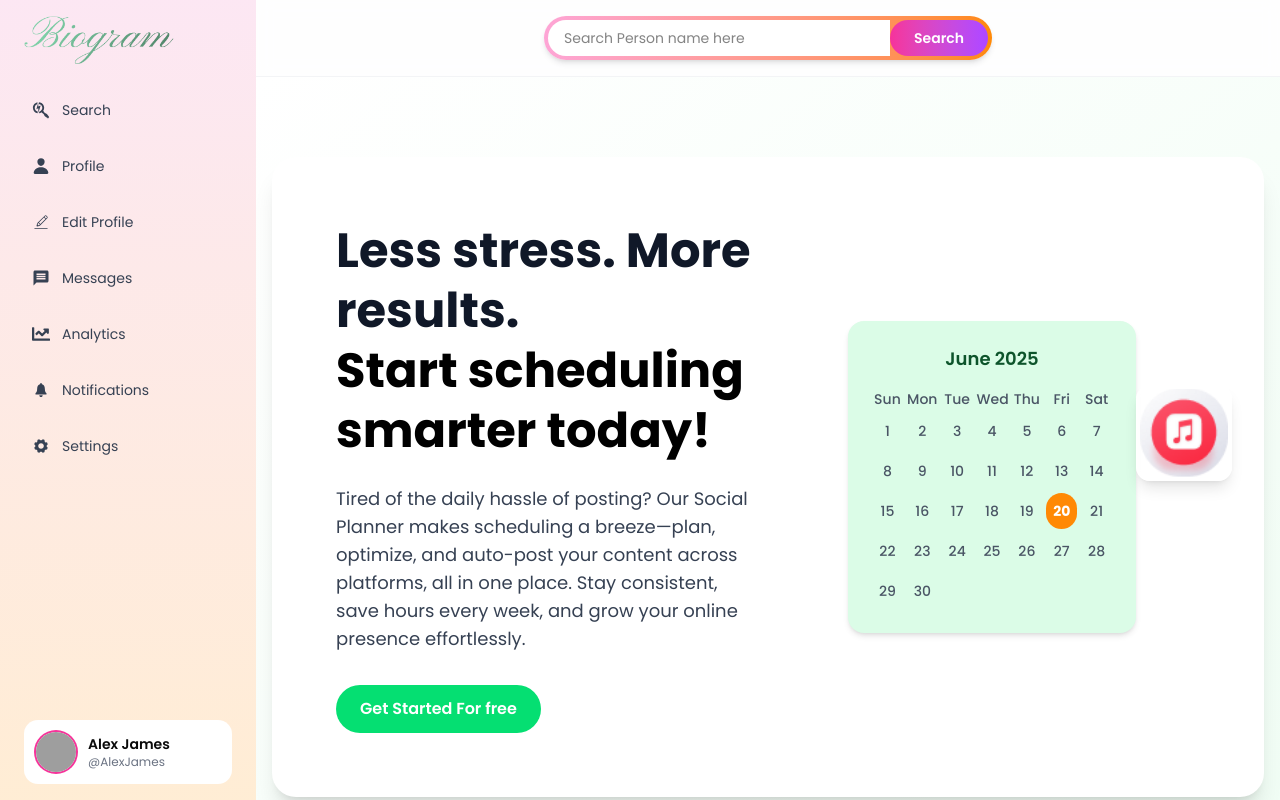
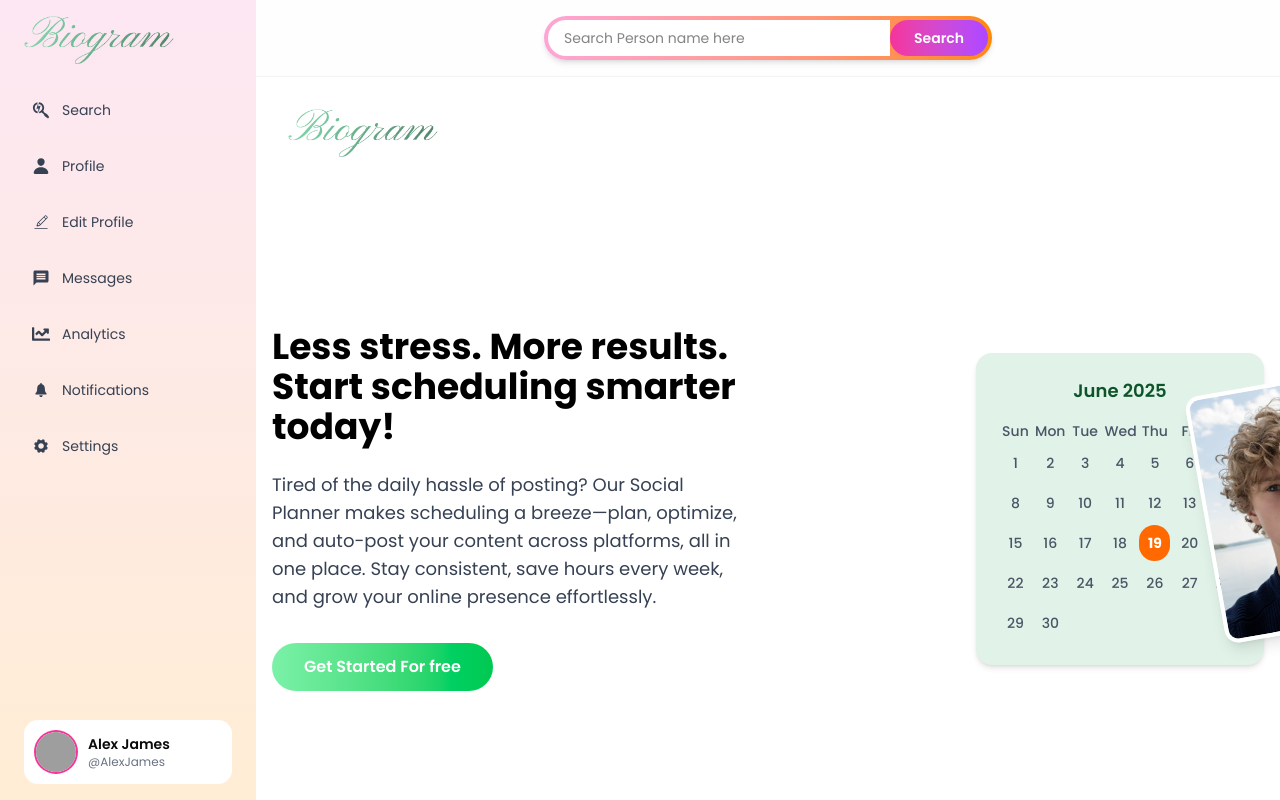
Before and after one commit to FMunir321/biogram, a React (Vite) app: page /biogram-shout in a window 1280 px wide. Built offline with nearby package versions, Linux system fonts and the light colour scheme; grey boxes are pictures that could not be loaded; a web font is replaced by a local one.

Commit message:
rafay code push and fix footer and calender section

```diff
--- a/src/components/footer/Footer.tsx
+++ b/src/components/footer/Footer.tsx
@@ -3,7 +3,10 @@ import logo from "../../assets/Biogramlogo2.png";
 
 const Footer: React.FC = () => {
   return (
-    <footer className="bg-gradient-to-br from-orange-400 via-pink-500 to-pink-600 text-white py-12 px-6 overflow-x-hidden">
+    <footer
+  className="text-white py-12 px-6 overflow-x-hidden"
+  style={{ background: "linear-gradient(to right, #7ECFA7, #53886C)" }}
+>
       {/* Logo Section */}
       <div className="max-w-7xl mx-auto mb-10 text-center md:text-left">
         <a href="/" className="flex items-center ">
@@ -14,7 +17,7 @@ const Footer: React.FC = () => {
       {/* Links Grid */}
       <div className="max-w-7xl mx-auto grid grid-cols-1 sm:grid-cols-2 md:grid-cols-4 gap-10 text-center md:text-left">
         {/* Products */}
-        <div className="bg-white/20 rounded-2xl p-4 space-y-4">
+        <div className="bg-white/20 rounded-2xl p-4 space-y-4 w-[315px] h-[444px]">
           <h2 className="text-lg font-bold ml-2">Products</h2>
 
           <ul className="space-y-2 mt-24">
--- a/src/pages/BiogramPrincing.tsx
+++ b/src/pages/BiogramPrincing.tsx
@@ -7,9 +7,10 @@ import {
   CardHeader,
   CardTitle,
 } from "../components/ui/card";
-// Ensure the correct path to the Badge component
 import Badge from "../components/ui/Badge";
 import logo from "../assets/Biogramlogo.png";
+import mybackground from "../assets/lightbg.png";
+
 type PlanFeature = {
   name: string;
   description?: string;
@@ -34,21 +35,20 @@ interface PricingCardProps {
 const PricingCard: React.FC<PricingCardProps> = ({ plan }) => {
   return (
     <Card
-      className={`border border-gray-300 rounded-[46px] h-full w-[433px] bg-white shadow-lg ${plan.bgColor || "bg-orange-50/50"}`}
+      className={`border border-gray-300 rounded-[46px] h-full w-[433px] bg-white shadow-lg`}
       style={{
-        height: "883px", // Fixed height
-        width: "433px", // Fixed width
-        borderWidth: "1px", // Border width
-        borderRadius: "46px", // Border radius
+        height: "600px",
+        width: "433px",
+        borderWidth: "1px",
+        borderRadius: "46px",
+        backgroundColor: "transparent",
       }}
     >
       <CardHeader className="pb-2">
         <CardTitle className="text-xl font-bold text-center">{plan.title}</CardTitle>
         <div className="flex justify-center items-center mt-2">
-          <span className={`text-5xl font-bold ${plan.priceColor || "text-orange-500"}`}>
-            {plan.price}
-          </span>
-          <span className="text-lg font-medium">$/mo</span>
+          <span className="text-5xl font-bold text-[#7ECFA7]">{plan.price}</span>
+          <span className="text-lg font-medium text-black">$/mo</span>
         </div>
         <CardDescription className="text-center text-sm mt-2">
           {plan.description}
@@ -58,7 +58,12 @@ const PricingCard: React.FC<PricingCardProps> = ({ plan }) => {
         <ul className="space-y-3">
           {plan.features.map((feature, index) => (
             <li key={index} className="flex items-start">
-              {feature.link ? (
+              {feature.name === "Up to" ? (
+
+                <div className="bg-[#7ECFA7] text-white px-3 py-1 rounded-md text-sm font-medium">
+                 25 Links
+                </div>
+              ) : feature.link ? (
                 <div className="w-full">
                   <div className="flex justify-between items-center">
                     <span className="text-sm">{feature.name}</span>
@@ -93,6 +98,12 @@ interface PricingTableProps {
 
 const PricingTable: React.FC<PricingTableProps> = ({ plans }) => {
   return (
+    <div
+      className="w-full bg-cover bg-center py-12"
+      style={{
+        backgroundImage: `url(${mybackground})`,
+      }}
+    >
       <div className="w-full max-w-6xl mx-auto px-4">
         <div className="mb-8">
           <img src={logo} alt="Biogram Logo" className="h-10 sm:h-12" />
@@ -105,10 +116,10 @@ const PricingTable: React.FC<PricingTableProps> = ({ plans }) => {
           ))}
         </div>
       </div>
+    </div>
   );
 };
 
-// Example usage
 const BiogramPricing = () => {
   const pricingPlans: PricingPlan[] = [
     {
@@ -122,8 +133,6 @@ const BiogramPricing = () => {
         { name: "Unlimited Content" },
         { name: "Beautiful Designs" },
       ],
-      bgColor: "bg-orange-50",
-      priceColor: "text-orange-500",
     },
     {
       title: "Creator",
@@ -133,14 +142,12 @@ const BiogramPricing = () => {
       features: [
         { name: "Everything in Starter" },
         { name: "Direct Link" },
-        { name: "Shield Protection", description: "Learn more", link: true },
-        { name: "Geo Filter", description: "Learn more", link: true },
+        { name: "Shield Protection", description: "Learn more",},
+        { name: "Geo Filter", description: "Learn more",},
         { name: "Link Analytics" },
         { name: "Clicks Tracking" },
         { name: "Engagement Boost" },
       ],
-      bgColor: "bg-rose-50",
-      priceColor: "text-rose-500",
     },
     {
       title: "Agency",
@@ -149,16 +156,13 @@ const BiogramPricing = () => {
         "Manage all your creators from in one place & maximize your traffic and content",
       features: [
         { name: "Everything in Creator" },
-        { name: "Up to 25 Links" },
-        { name: "Shields for 5 Links", description: "Learn more", link: true },
+        { name: "Up to" }, // Ye feature ab "Up to 25 Links" styled div ban gaya hai
+        { name: "Shields for 5 Links", description: "Learn more" },
         { name: "All-in-One Dashboard" },
         { name: "Custom Tracking" },
         { name: "White-Label Experience" },
         { name: "VIP Telegram Support" },
       ],
-      bgColor: "bg-orange-50",
-      priceColor: "text-orange-500",
-      linkText: "up to 25 Links",
     },
   ];
 
--- a/src/pages/BiogramShoutPage.tsx
+++ b/src/pages/BiogramShoutPage.tsx
@@ -1,43 +1,57 @@
 import React from 'react';
-import imagww from '../assets/AppleMusic.png';
+import profileImage from '../assets/Proof.png';
+import logo from '../assets/Biogramlogo.png'
 
 const BiogramShoutPage: React.FC = () => {
   return (
-    <div className="min-h-screen bg-gradient-to-br from-white to-green-50 flex items-center justify-center px-4 relative overflow-hidden">
-      <div className="max-w-6xl w-full bg-white rounded-3xl shadow-xl p-8 md:p-16 grid grid-cols-1 md:grid-cols-2 gap-8 items-center z-10">
-        {/* Left Content */}
+    <div className="min-h-screen bg-white flex items-center justify-center px-4 relative overflow-hidden">
+      {/* Biogram Text */}
+        <div className="absolute top-6 left-6 sm:top-8 sm:left-8">
+        <img
+          src={logo}
+          alt="Biogram Logo"
+          className="h-8 sm:h-10 md:h-12 w-auto"
+        />
+      </div>
+
+
+      <div className="max-w-6xl w-full grid grid-cols-1 md:grid-cols-2 gap-10 items-center z-10 mt-16">
+        {/* Left Content - No changes as requested */}
         <div>
-          <h1 className="text-4xl md:text-5xl font-bold text-gray-900 leading-tight">
-            Less stress. More results. <br />
-            <span className="text-black">Start scheduling smarter today!</span>
+          <h1 className="text-3xl md:text-4xl font-bold text-black">
+            Less stress. <span className="text-3xl md:text-4xl font-bold text-black">More results.</span>
           </h1>
-          <p className="mt-6 text-gray-700 text-lg">
+          <h1 className="text-3xl md:text-4xl font-bold text-black">
+            Start scheduling smarter today!
+          </h1>
+
+          <p className="mt-6 text-gray-700 text-base sm:text-lg">
             Tired of the daily hassle of posting? Our Social Planner makes scheduling a breeze—plan, optimize, and auto-post your content across platforms, all in one place. Stay consistent, save hours every week, and grow your online presence effortlessly.
           </p>
           <div className="mt-8">
-            <button className="bg-green-400 hover:bg-green-500 text-white font-semibold py-3 px-6 rounded-full transition-all">
+            <button className="bg-gradient-to-r from-green-300 to-green-500 hover:from-green-400 hover:to-green-600 text-white font-semibold py-3 px-8 rounded-full transition-all">
               Get Started For free
             </button>
           </div>
         </div>
 
-        {/* Right Content - Calendar and Image */}
-        <div className="relative flex justify-center">
-          <div className="bg-green-100 p-6 rounded-2xl shadow-md w-72">
-            <div className="text-center text-lg font-semibold mb-4 text-green-900">
+        {/* Right Content - Adjusted profile image positioning */}
+        <div className="relative w-full flex justify-center md:justify-end">
+          <div className="bg-[#e1f2e8] p-4 sm:p-6 rounded-2xl shadow-md w-72">
+            <div className="text-center text-base sm:text-lg font-semibold mb-4 text-green-900">
               June 2025
             </div>
             <div className="grid grid-cols-7 gap-1 text-center text-sm font-medium text-gray-600">
-              {['Sun', 'Mon', 'Tue', 'Wed', 'Thu', 'Fri', 'Sat'].map((day) => (
+              {["Sun", "Mon", "Tue", "Wed", "Thu", "Fri", "Sat"].map((day) => (
                 <div key={day}>{day}</div>
               ))}
               {Array.from({ length: 30 }, (_, i) => i + 1).map((date) => (
                 <div
                   key={date}
-                  className={`py-2 rounded-full ${
-                    date === 20
-                      ? 'bg-orange-400 text-white font-bold cursor-pointer'
-                      : 'hover:bg-green-200 cursor-pointer'
+                  className={`py-2 rounded-full text-sm transition-all ${
+                    date === 19
+                      ? "bg-orange-500 text-white font-bold cursor-pointer"
+                      : "hover:bg-green-200 cursor-pointer"
                   }`}
                 >
                   {date}
@@ -45,11 +59,18 @@ const BiogramShoutPage: React.FC = () => {
               ))}
             </div>
           </div>
-          {/* Overlay Image */}
+
+          {/* Adjusted Profile Image */}
           <img
-            src={imagww}
+            src={profileImage}
             alt="profile"
-            className="absolute -right-8 top-16 w-24 h-24 rounded-xl shadow-lg border-4 border-white object-cover"
+            className="absolute w-[180px] h-[250px] rounded-xl shadow-lg border-4 border-white object-cover"
+            style={{
+              bottom: "34px",
+              right: "-120px",
+              transform: "rotate(-10deg)",
+              zIndex: 10
+            }}
           />
         </div>
       </div>
```
Also changed, not shown: src/assets/Rectangle 1732.png (added), 1 other file (tests, documents, lock files or other folders). Lines whose indentation alone changed are shown as unchanged.
